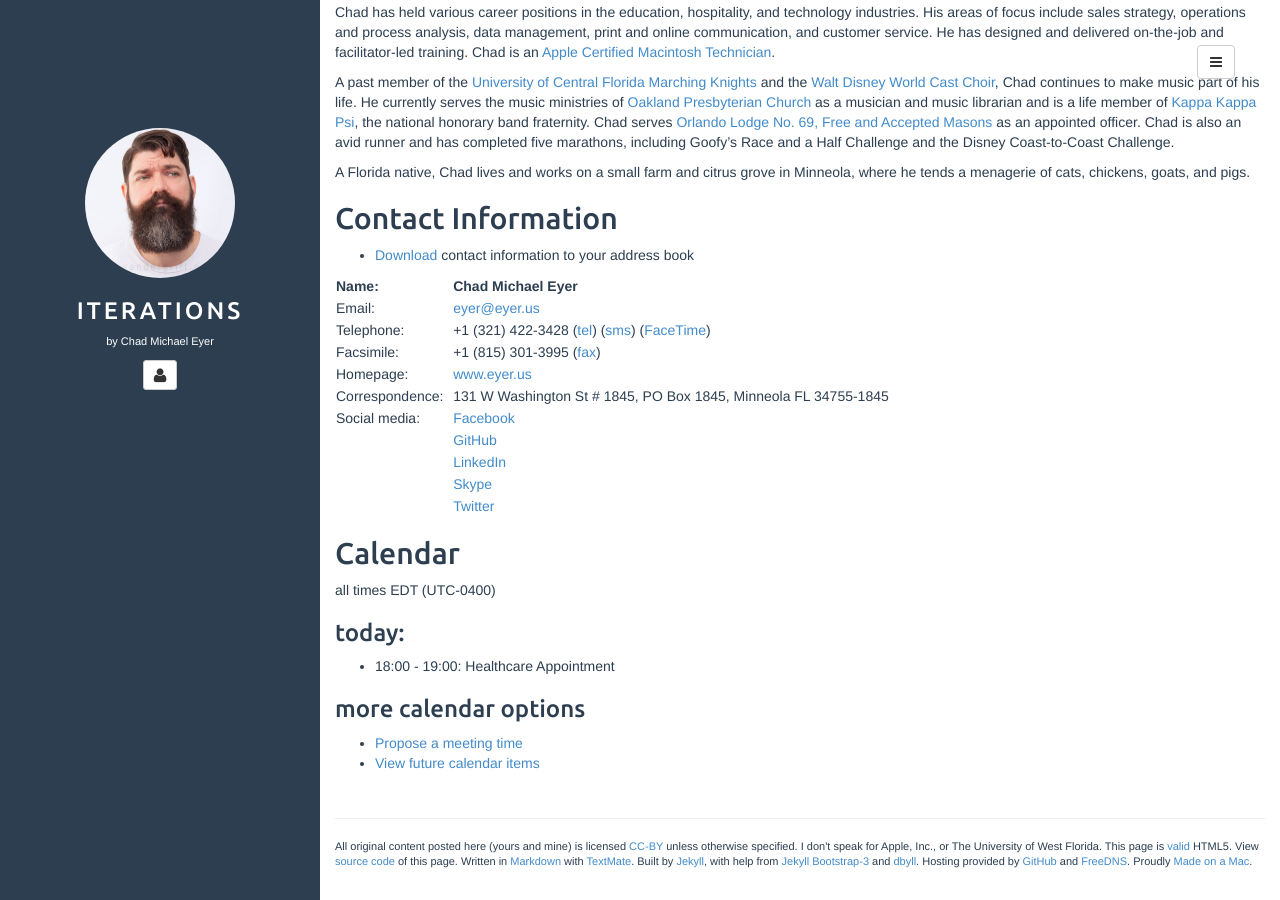
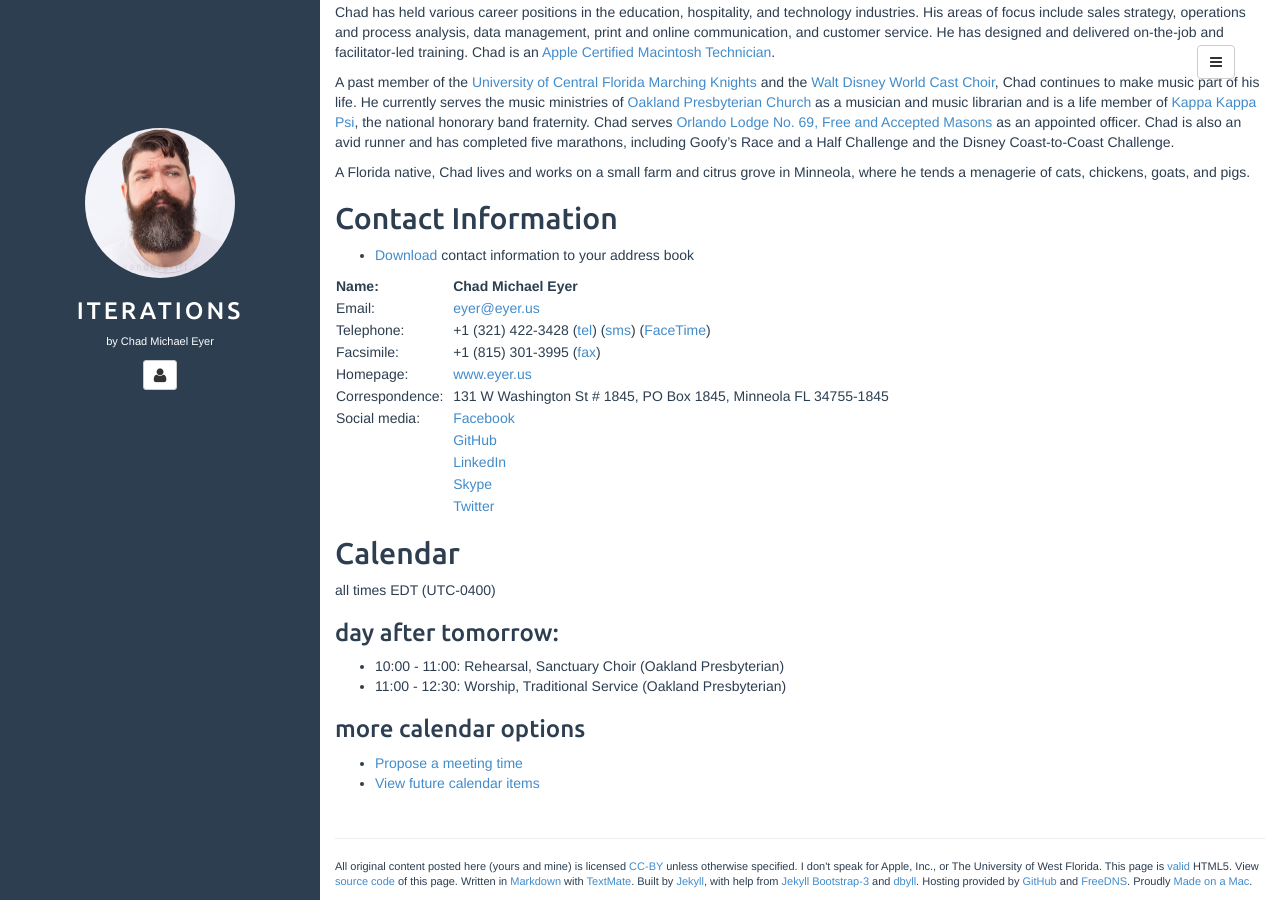
Before and after one commit to chadmichaeleyer/chadmichaeleyer.github.io, a Jekyll site: the page built from about.md, in a window 1280 px wide and 900 px high, scrolled down 897 px. Built offline with Jekyll 4.4.1, drawn with Linux system fonts in a browser that asks for light colours.

Commit message:
calendar update

```diff
--- a/calendar.markdown
+++ b/calendar.markdown
@@ -1,5 +1,6 @@
 all times EDT (UTC-0400)
 
-### today:
+### day after tomorrow:
 
-* 18:00 - 19:00: Healthcare Appointment
+* 10:00 - 11:00: Rehearsal, Sanctuary Choir (Oakland Presbyterian)
+* 11:00 - 12:30: Worship, Traditional Service (Oakland Presbyterian)
```
Also changed, not shown: calendar-year.markdown (+4 -4 lines).
